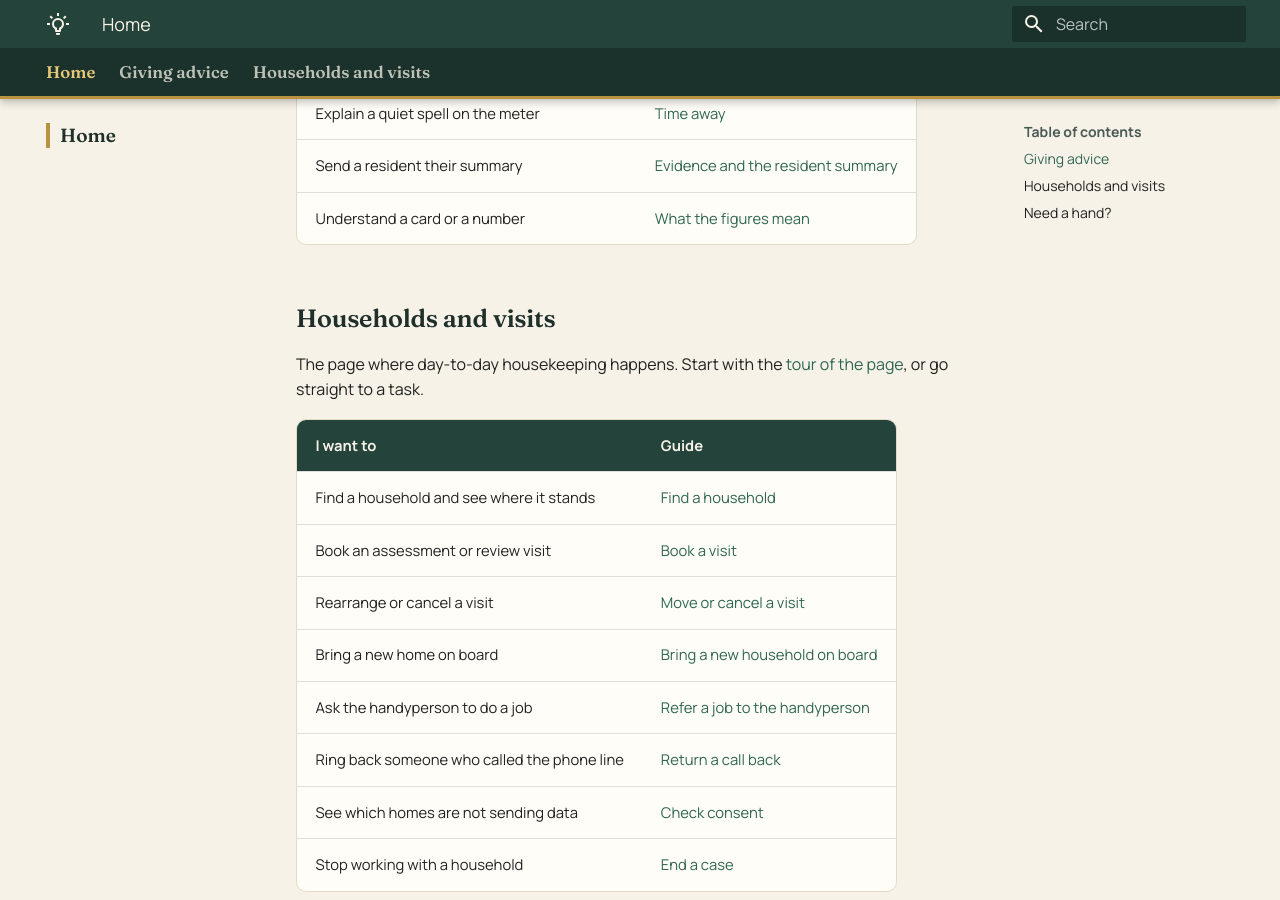
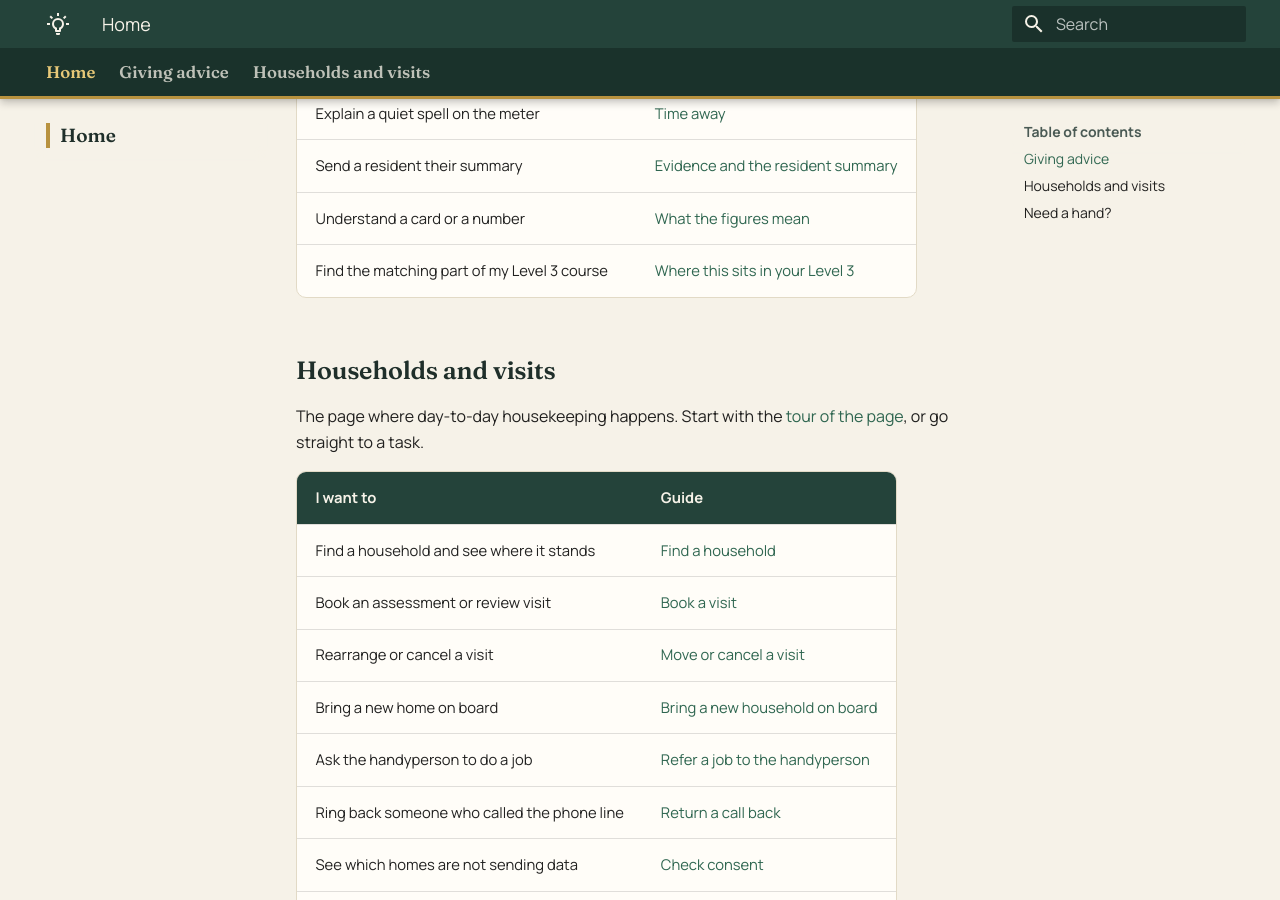
Before and after one commit to CFLLDS/levant-help, an MkDocs documentation site: the page built from docs/index.md, in a window 1280 px wide and 900 px high, scrolled down 1024 px. Built offline with MkDocs 1.6.1 and Material for MkDocs 9.7.7, drawn with Linux system fonts in a browser that asks for light colours.

Commit message:
Link the course map from the home page

```diff
--- a/docs/index.md
+++ b/docs/index.md
@@ -38,6 +38,7 @@ How to run a working session: who to contact, how to prepare, how to make contac
 | Explain a quiet spell on the meter | [Time away](giving-advice/time-away.md) |
 | Send a resident their summary | [Evidence and the resident summary](giving-advice/evidence-and-resident-summary.md) |
 | Understand a card or a number | [What the figures mean](giving-advice/what-the-figures-mean.md) |
+| Find the matching part of my Level 3 course | [Where this sits in your Level 3](giving-advice/course-map.md) |
 
 ## Households and visits
 
```
